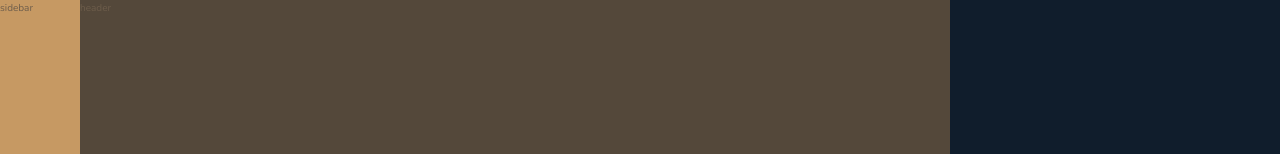
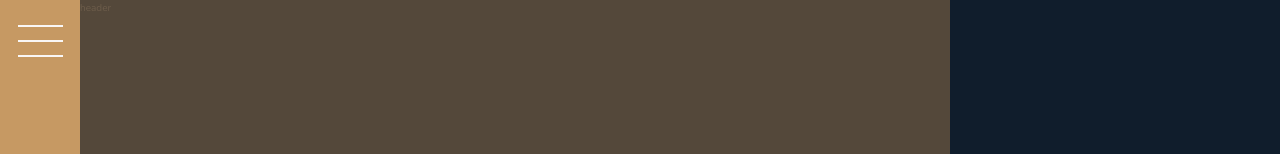
Before and after one commit to Naveen-S/nexter, a website: page index.html in a window 1280 px wide. Shown: the top 154 px of the page. Drawn offline with nearby package versions, Linux system fonts and the light colour scheme.

Commit message:
Sidebar done.

```diff
--- a/index.html
+++ b/index.html
@@ -15,7 +15,7 @@
 
 <body onload="getDate()" class="container">
     <div class="sidebar">
-        sidebar
+        <span class="sidebar-btn"> </span>
     </div>
     <header class="header">
         header
--- a/sass/_sidebar.scss
+++ b/sass/_sidebar.scss
@@ -2,4 +2,30 @@
     background-color: $color-primary;
     grid-row: 1 / -1;
     grid-column: sidebar-start / sidebar-end;
+    display: flex;
+    justify-content: center;
+
+    &-btn {
+        display: block;
+        width: 4.5rem;
+        height: 2px;
+        background-color: $color-grey-light-1;
+        margin-top: 4rem;
+
+        &::before,
+        &::after {
+            content: '';
+            display: block;
+            width: 4.5rem;
+            height: 2px;
+            background-color: $color-grey-light-1;
+        }
+
+        &::before {
+            transform: translateY(-1.5rem);
+        }
+        &::after {
+            transform: translateY(1.3rem);
+        }
+    }
 }
```
Also changed, not shown: css/style.css.
